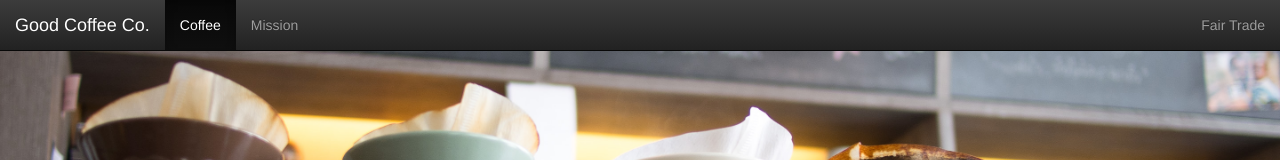
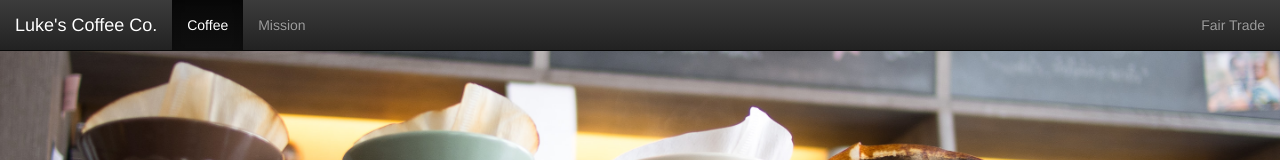
Before and after one commit to lflint07/good-coffee, a plain HTML site: page index.html in a window 1280 px wide. Shown: the top 160 px of the page. Drawn offline with nearby package versions, Linux system fonts and the light colour scheme.

Commit message:
added title

```diff
--- a/index.html
+++ b/index.html
@@ -29,7 +29,7 @@
        <span class="icon-bar"></span>
        <span class="icon-bar"></span>
      </button>
-     <a class="navbar-brand" href="#">Good Coffee Co.</a>
+     <a class="navbar-brand" href="#">Luke's Coffee Co.</a>
 
    </div>
 
```
